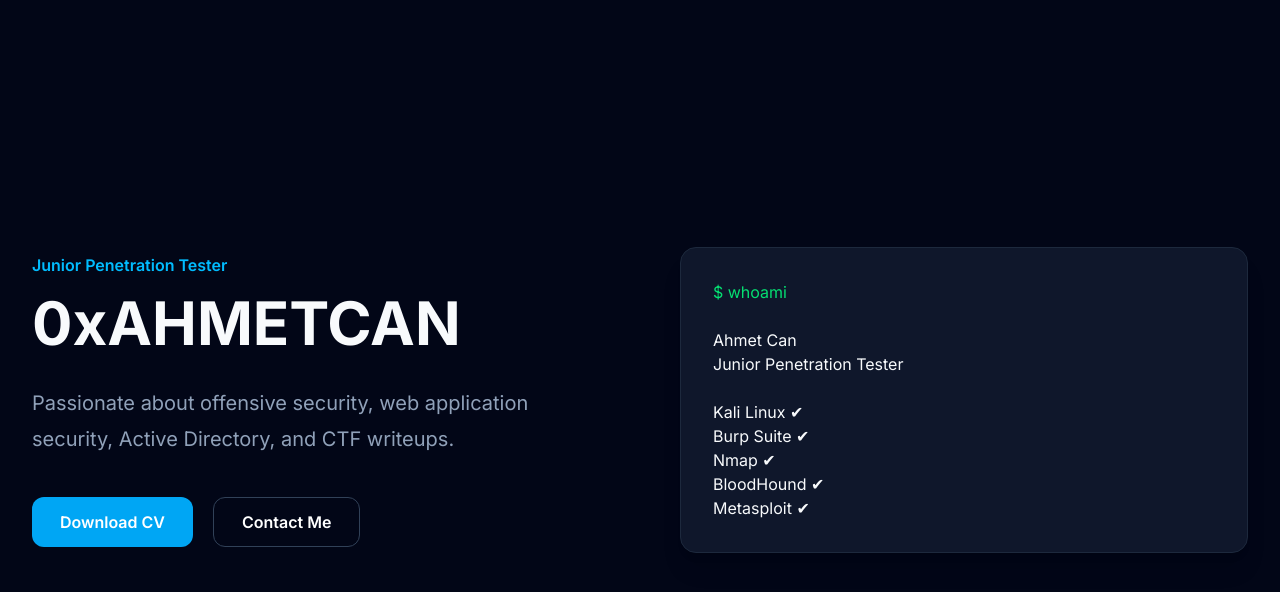
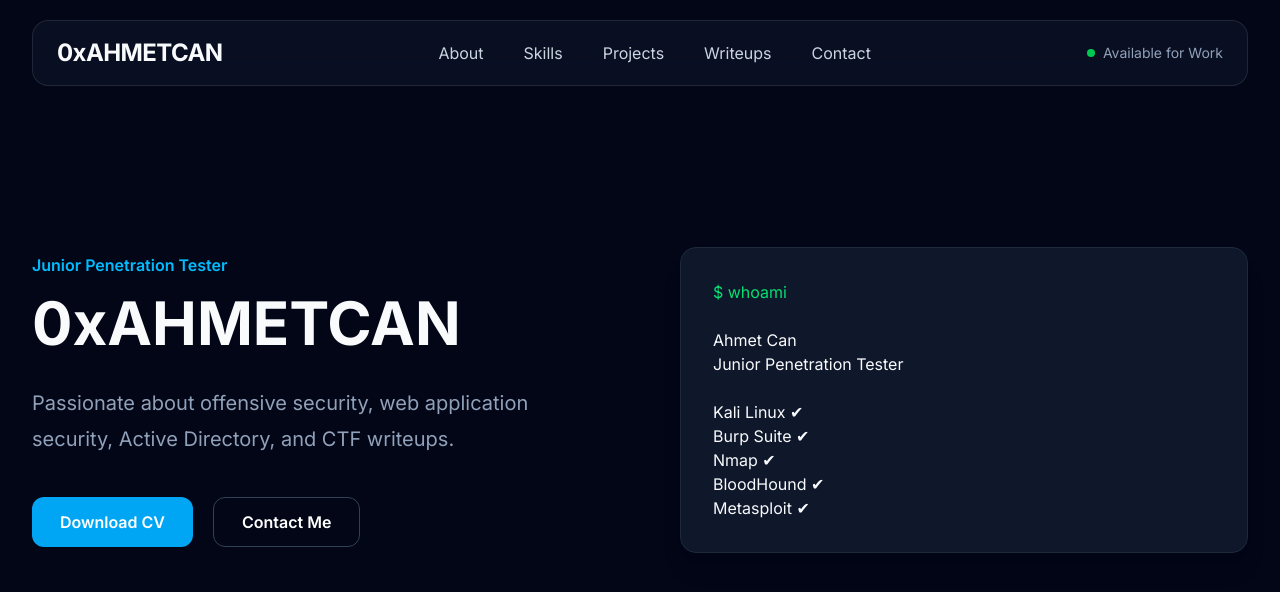
Before and after one commit to 0xahmetcan/0xahmetcan-portfolio, a React (Vite) app: page / in a window 1280 px wide. Shown: the top 592 px of the page. Built offline with nearby package versions, Linux system fonts and the light colour scheme.

Commit message:
Install terminal animation package

```diff
--- a/package.json
+++ b/package.json
@@ -15,7 +15,8 @@
     "react": "^19.2.7",
     "react-dom": "^19.2.7",
     "react-icons": "^5.7.0",
-    "react-router-dom": "^7.18.1"
+    "react-router-dom": "^7.18.1",
+    "react-type-animation": "^3.2.0"
   },
   "devDependencies": {
     "@tailwindcss/vite": "^4.3.2",
--- /dev/null
+++ b/src/components/Badge.jsx
@@ -0,0 +1,9 @@
+function Badge({ children }) {
+  return (
+    <span className="inline-flex items-center rounded-full border border-sky-500/30 bg-sky-500/10 px-3 py-1 text-sm text-sky-300">
+      {children}
+    </span>
+  );
+}
+
+export default Badge;
--- a/src/components/Navbar.jsx
+++ b/src/components/Navbar.jsx
@@ -1,5 +1,79 @@
+import { Menu, X } from "lucide-react";
+import { useState } from "react";
+
+import { navigation } from "../data/navigation";
+import { site } from "../data/site";
+
 function Navbar() {
-  return null;
+  const [open, setOpen] = useState(false);
+
+  return (
+    <header className="fixed top-0 left-0 w-full z-50">
+      <div className="max-w-7xl mx-auto px-6 lg:px-8">
+
+        <nav className="mt-5 rounded-2xl border border-white/10 bg-slate-900/60 backdrop-blur-xl">
+
+          <div className="flex items-center justify-between px-6 py-4">
+
+            {/* LOGO */}
+
+            <a
+              href="#"
+              className="font-black text-2xl tracking-tight"
+            >
+              {site.name}
+            </a>
+
+            {/* DESKTOP MENU */}
+
+            <div className="hidden md:flex gap-10">
+
+              {navigation.map((item) => (
+
+                <a
+                  key={item.title}
+                  href={item.href}
+                  className="text-slate-300 hover:text-white transition"
+                >
+                  {item.title}
+                </a>
+
+              ))}
+
+            </div>
+
+            {/* STATUS */}
+
+            <div className="hidden lg:flex items-center gap-2">
+
+              <div className="h-2 w-2 rounded-full bg-green-500 animate-pulse" />
+
+              <span className="text-sm text-slate-400">
+
+                Available for Work
+
+              </span>
+
+            </div>
+
+            {/* MOBILE */}
+
+            <button
+              onClick={() => setOpen(!open)}
+              className="md:hidden"
+            >
+
+              {open ? <X /> : <Menu />}
+
+            </button>
+
+          </div>
+
+        </nav>
+
+      </div>
+    </header>
+  );
 }
 
 export default Navbar;
--- /dev/null
+++ b/src/components/Section.jsx
@@ -0,0 +1,12 @@
+function Section({ id, children }) {
+  return (
+    <section
+      id={id}
+      className="max-w-7xl mx-auto px-6 lg:px-8 py-28"
+    >
+      {children}
+    </section>
+  );
+}
+
+export default Section;
--- /dev/null
+++ b/src/data/navigation.js
@@ -0,0 +1,28 @@
+export const navigation = [
+
+  {
+    title: "About",
+    href: "#about",
+  },
+
+  {
+    title: "Skills",
+    href: "#skills",
+  },
+
+  {
+    title: "Projects",
+    href: "#projects",
+  },
+
+  {
+    title: "Writeups",
+    href: "#writeups",
+  },
+
+  {
+    title: "Contact",
+    href: "#contact",
+  },
+
+];
--- /dev/null
+++ b/src/data/site.js
@@ -0,0 +1,13 @@
+export const site = {
+  name: "0xAHMETCAN",
+
+  role: "Junior Penetration Tester",
+
+  email: "ahmetcandev01@gmail.com",
+
+  github: "https://github.com/0xahmetcan",
+
+  linkedin: "",
+
+  blog: "https://blog.0xahmetcan.com",
+};
--- /dev/null
+++ b/src/data/theme.js
@@ -0,0 +1,23 @@
+export const theme = {
+  colors: {
+    background: "#020617",
+    surface: "#0F172A",
+    card: "#111827",
+
+    primary: "#38BDF8",
+    secondary: "#8B5CF6",
+
+    text: "#F8FAFC",
+    muted: "#94A3B8",
+
+    border: "#1E293B",
+
+    success: "#22C55E",
+  },
+
+  radius: {
+    md: "12px",
+    lg: "18px",
+    xl: "24px",
+  },
+};
```
Also changed, not shown: 1 other file (tests, documents, lock files or other folders).
